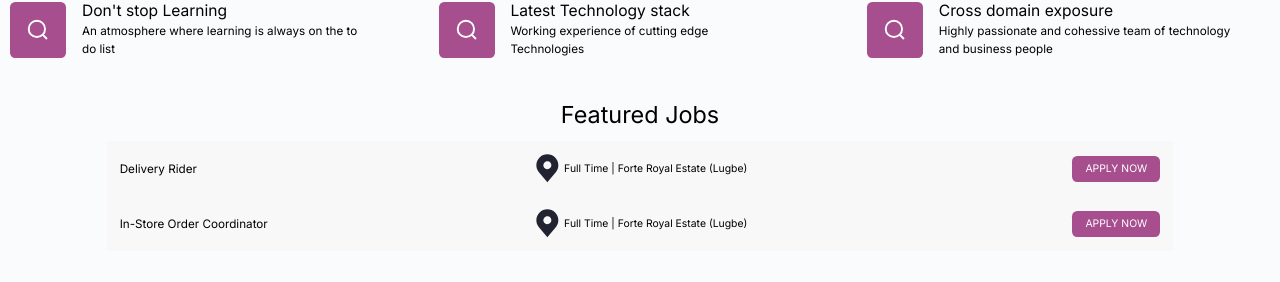
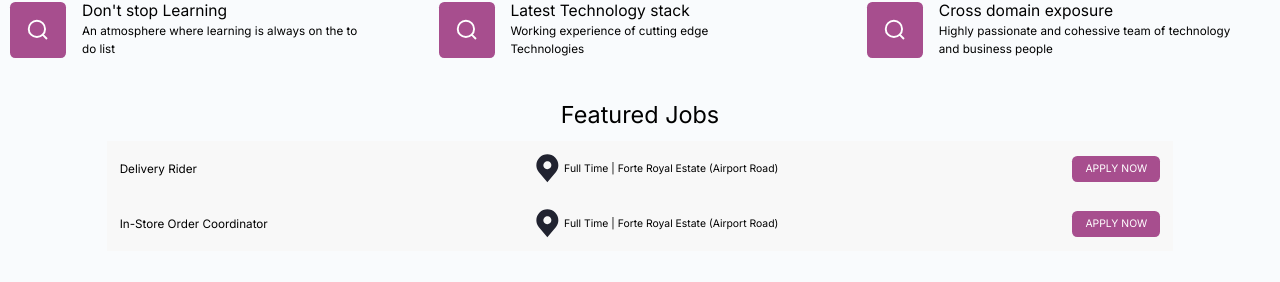
Before and after one commit to Ocuppy/occupyWeb, a Next.js app: page /career in a window 1280 px wide. Shown: the part 911-1193 px from the top of the page. Built offline with nearby package versions, Linux system fonts and the light colour scheme.

Commit message:
kelvin's commit

```diff
--- a/src/components/views/career/WhyJoinUs.tsx
+++ b/src/components/views/career/WhyJoinUs.tsx
@@ -71,14 +71,14 @@ const jobData = [
     id: 1,
     title: "Delivery Rider",
     type: "Full Time",
-    location: "Forte Royal Estate (Lugbe)",
+    location: "Forte Royal Estate (Airport Road)",
     linkApply: "https://github.com",
   },
   {
     id: 2,
     title: "In-Store Order Coordinator",
     type: "Full Time",
-    location: "Forte Royal Estate (Lugbe)",
+    location: "Forte Royal Estate (Airport Road)",
     linkApply: "/career/apply",
   },
   // You can add more job listings here
```
